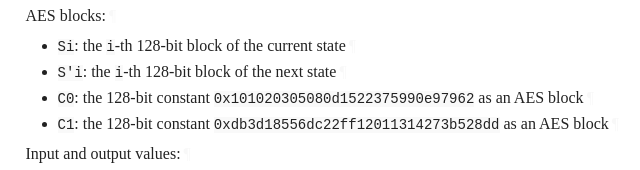
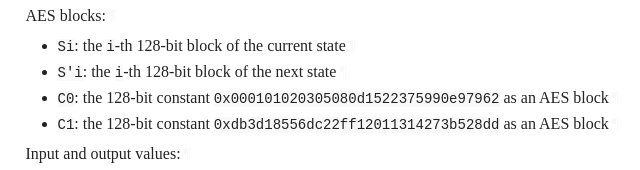
Before and after one commit to fscoto/draft-aegis-aead, a plain HTML site: page draft-denis-aegis-aead.html in a window 1280 px wide. Shown: the part 2068-2238 px from the top of the page, 99-739 px from the left. Drawn offline with Linux system fonts and the light colour scheme; a web font is replaced by a local one.

Commit message:
Script updating gh-pages from b285c61. [ci skip]

```diff
--- a/draft-denis-aegis-aead.html
+++ b/draft-denis-aegis-aead.html
@@ -1344,7 +1344,7 @@ appear in all capitals, as shown here.<a href="#section-2-1" class="pilcrow">¶<
           <code>S'i</code>: the <code>i</code>-th 128-bit block of the next state<a href="#section-3-6.2" class="pilcrow">¶</a>
 </li>
         <li class="normal" id="section-3-6.3">
-          <code>C0</code>: the 128-bit constant <code>0x101020305080d1522375990e97962</code> as an AES block<a href="#section-3-6.3" class="pilcrow">¶</a>
+          <code>C0</code>: the 128-bit constant <code>0x000101020305080d1522375990e97962</code> as an AES block<a href="#section-3-6.3" class="pilcrow">¶</a>
 </li>
         <li class="normal" id="section-3-6.4">
           <code>C1</code>: the 128-bit constant <code>0xdb3d18556dc22ff12011314273b528dd</code> as an AES block<a href="#section-3-6.4" class="pilcrow">¶</a>
```
Also changed, not shown: draft-denis-aegis-aead.txt.
